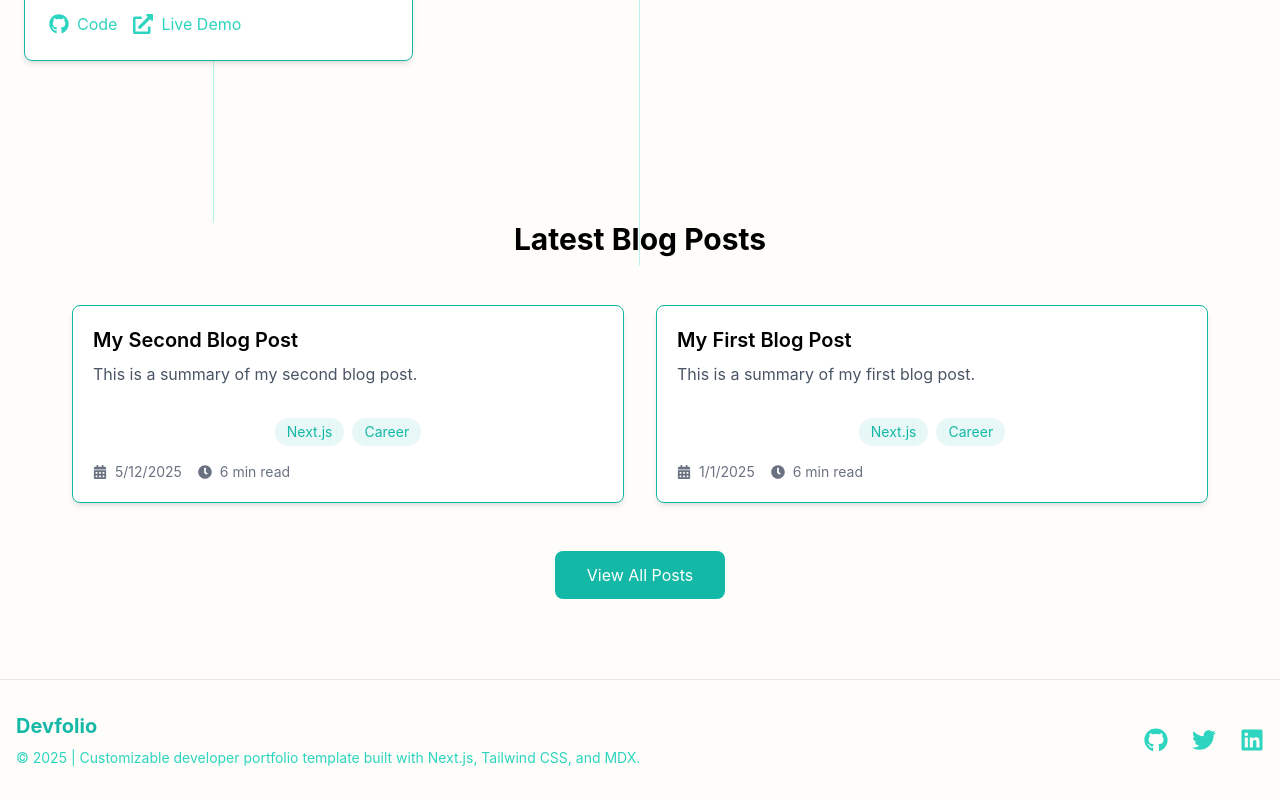
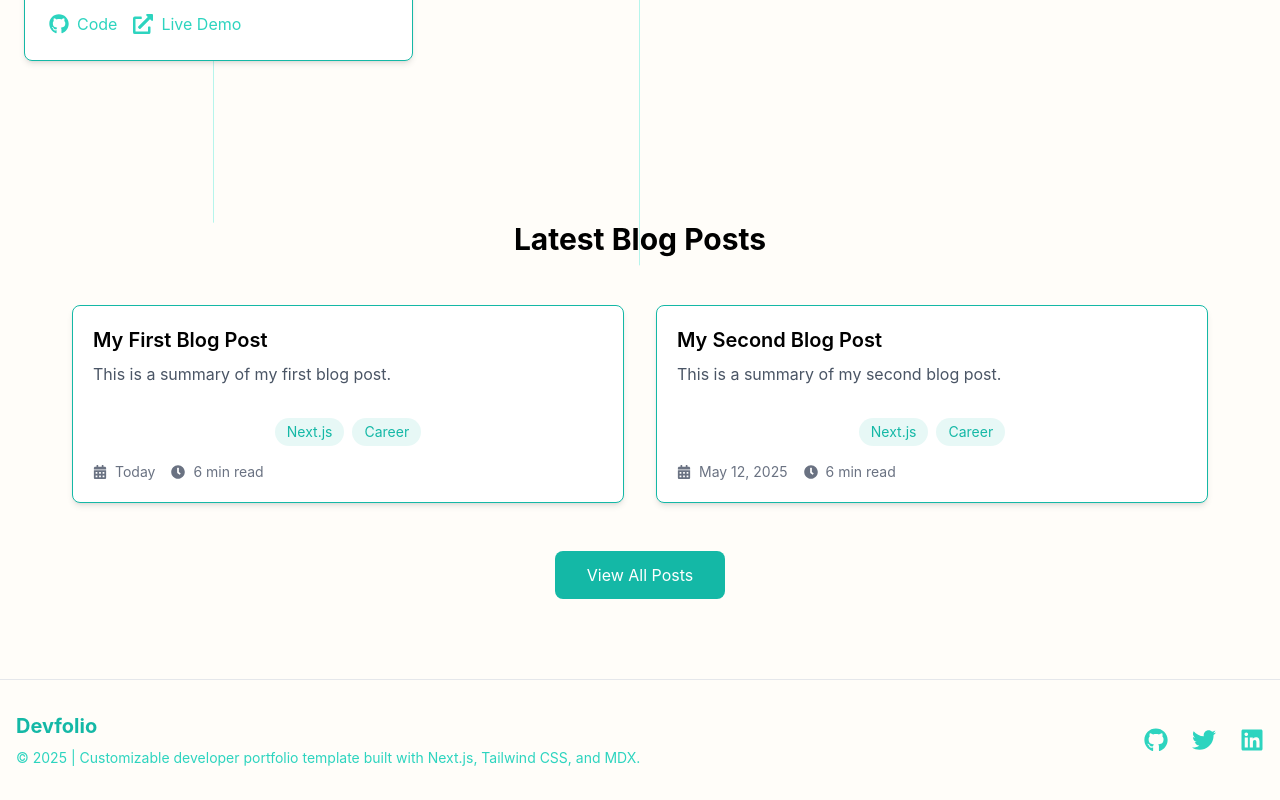
Before and after one commit to Mela13076/devfolio-templete, a Next.js app: page / in a window 1280 px wide. Shown: the part 1292-2092 px from the top of the page. Built offline with nearby package versions, Linux system fonts and the light colour scheme.

Commit message:
Updated blog date inconsitency. (#16)

```diff
--- a/src/components/BlogCard.tsx
+++ b/src/components/BlogCard.tsx
@@ -5,6 +5,7 @@ import { FaCalendarAlt, FaClock } from 'react-icons/fa';
 import { BlogMetadata } from "@/types";
 import { fadeInUp, cardHoverSmall } from '@/utils/animations'
 import Link from "next/link";
+import { formatDate } from "@/utils/formatDate";
 
 
 export default function BlogCard ({ title, summary, date, readTime, slug, tags }: BlogMetadata) {
@@ -60,7 +61,7 @@ export default function BlogCard ({ title, summary, date, readTime, slug, tags }
                 whileHover={{ scale: 1.05 }}
             >
                 <FaCalendarAlt className="mr-2" />
-                {new Date(date).toLocaleDateString()}
+                {formatDate(date)}
             </motion.span>
             {readTime &&(
               <motion.span
--- a/src/contents/blogs/my-first-post.mdx
+++ b/src/contents/blogs/my-first-post.mdx
@@ -1,7 +1,7 @@
 ---
 title: "My First Blog Post"
 summary: "This is a summary of my first blog post."
-date: "2025-01-01"
+date: "2025-12-19"
 tags: ["Next.js", "Career"]
 readTime: "6 min read"
 ---
```
Also changed, not shown: 1 other file (tests, documents, lock files or other folders).
